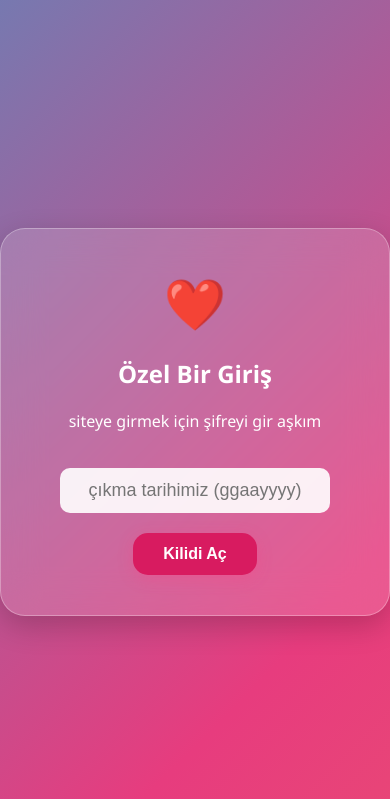
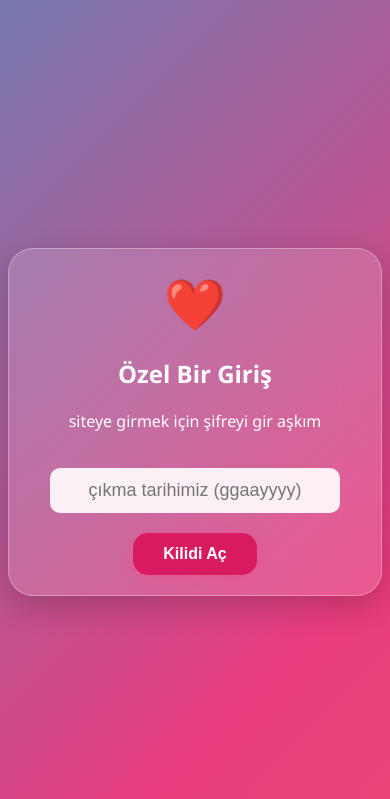
Before and after one commit to hgg9qp4ygc-bit/sana-ozel, a plain HTML site: page index.html in a window 390 px wide. Shown: the top 799 px of the page. Drawn offline with nearby package versions, Linux system fonts and the light colour scheme.

Commit message:
Update style.css

```diff
--- a/style.css
+++ b/style.css
@@ -299,3 +299,45 @@ body {
     margin-top: 10px;
     transition: transform 0.2s ease-out; /* Kalbin büyüme animasyonu */
 }
+
+/* --- TELEFON AYARLARI --- */
+@media (max-width: 600px) {
+    .container {
+        width: 95%; /* Kenarlarda çok az boşluk bırak */
+        padding: 15px;
+        margin-top: 20px;
+    }
+
+    h1 {
+        font-size: 20px; /* Başlığı biraz küçült */
+    }
+
+    .profil-foto {
+        width: 120px;
+        height: 120px;
+    }
+
+    .galeri {
+        grid-template-columns: repeat(2, 1fr); /* Yine 2'li kalsın ama daha sıkışık */
+        gap: 8px;
+    }
+
+    .galeri-foto {
+        height: 100px; /* Fotoğraflar ekrana sığsın */
+    }
+
+    #sayac {
+        font-size: 16px; /* Sayaç yazısı taşmasın */
+        padding: 10px;
+    }
+
+    .sifre-kutu {
+        width: 85%;
+        padding: 20px;
+    }
+
+    #hayir-butonu {
+        /* Mobilde butonun çok uzaklara kaçmasını engeller */
+        position: absolute;
+    }
+}
```
